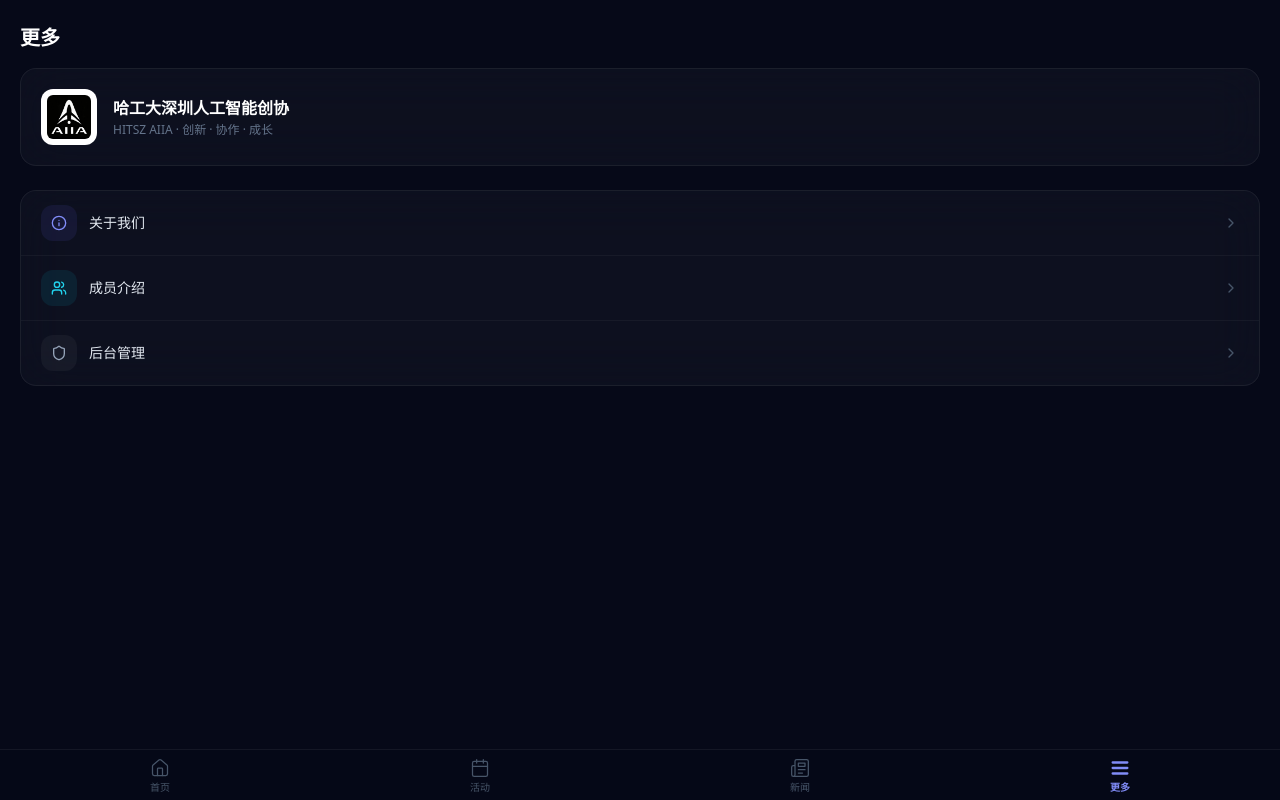
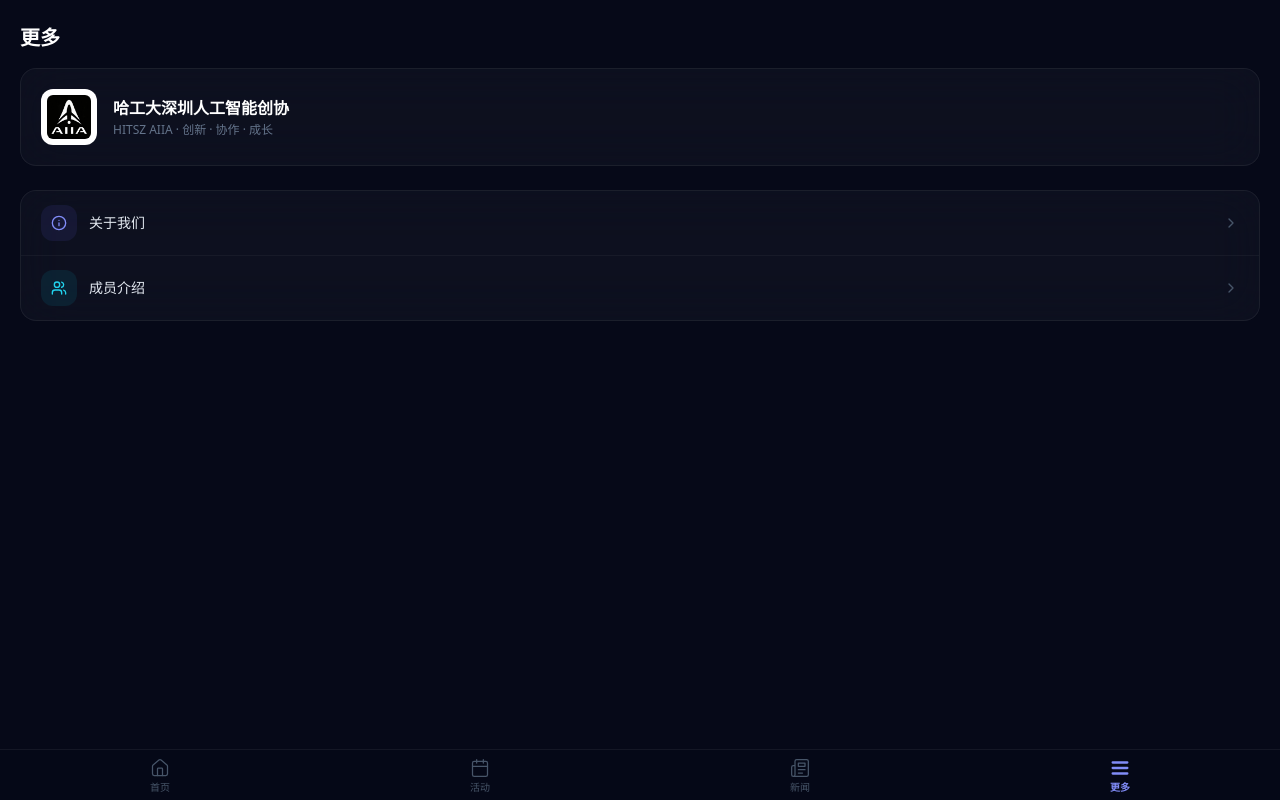
Before and after one commit to SMZ2009/AIIA, a Next.js app: page /more in a window 1280 px wide. Built offline with nearby package versions, Linux system fonts and the light colour scheme.

Commit message:
fix: 移除不必要的后台管理菜单项

```diff
--- a/src/app/more/page.tsx
+++ b/src/app/more/page.tsx
@@ -1,4 +1,4 @@
-import { Users, Info, ChevronRight, Shield } from 'lucide-react'
+import { Users, Info, ChevronRight } from 'lucide-react'
 import Link from 'next/link'
 import type { Metadata } from 'next'
 
@@ -7,7 +7,6 @@ export const metadata: Metadata = { title: '更多' }
 const menuItems = [
   { icon: Info, label: '关于我们', href: '/about', color: 'text-indigo-400 bg-indigo-500/10' },
   { icon: Users, label: '成员介绍', href: '/members', color: 'text-cyan-400 bg-cyan-500/10' },
-  { icon: Shield, label: '后台管理', href: '/admin/login', color: 'text-slate-400 bg-white/[0.04]' },
 ]
 
 export default function MorePage() {
```
